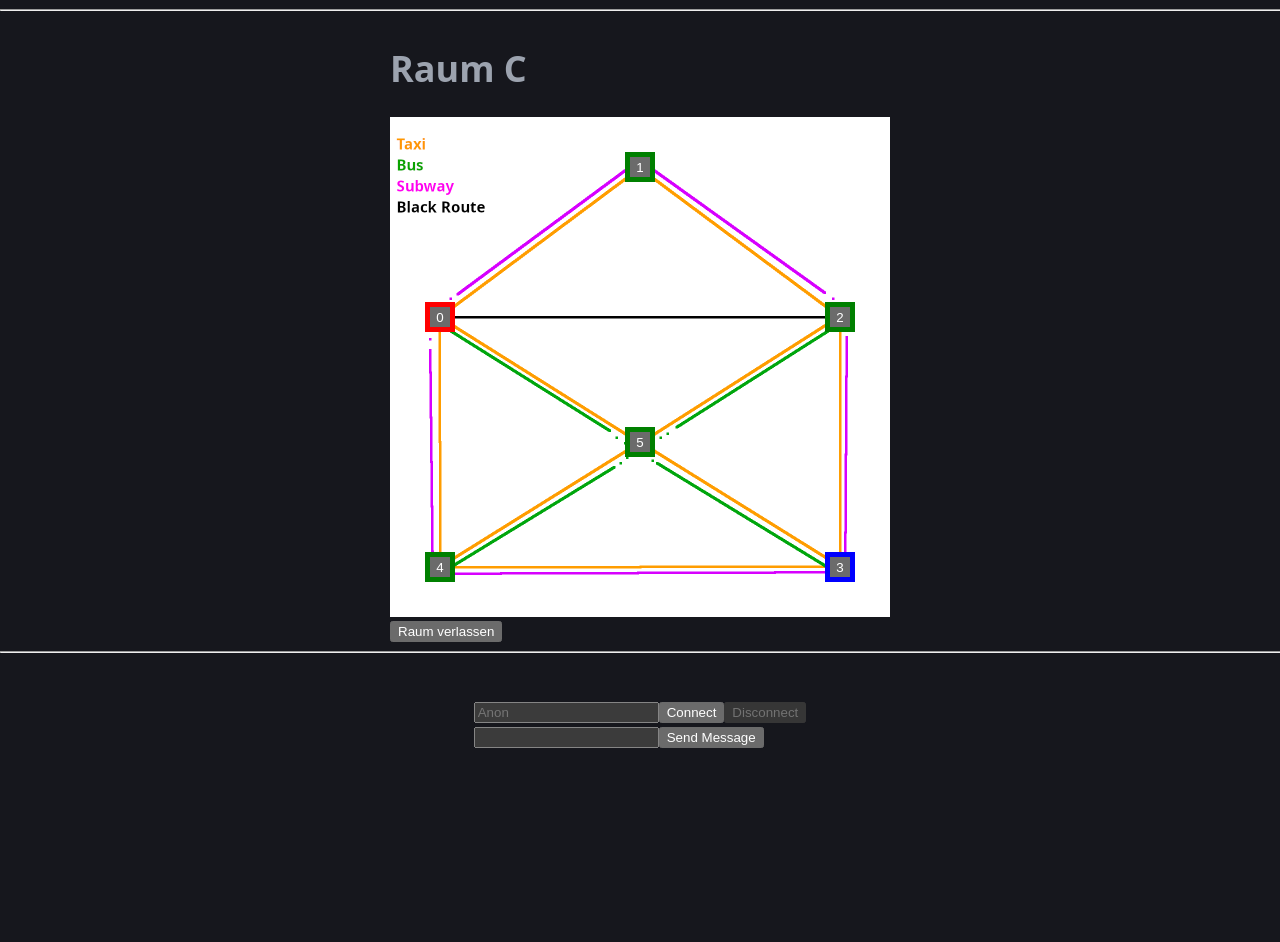
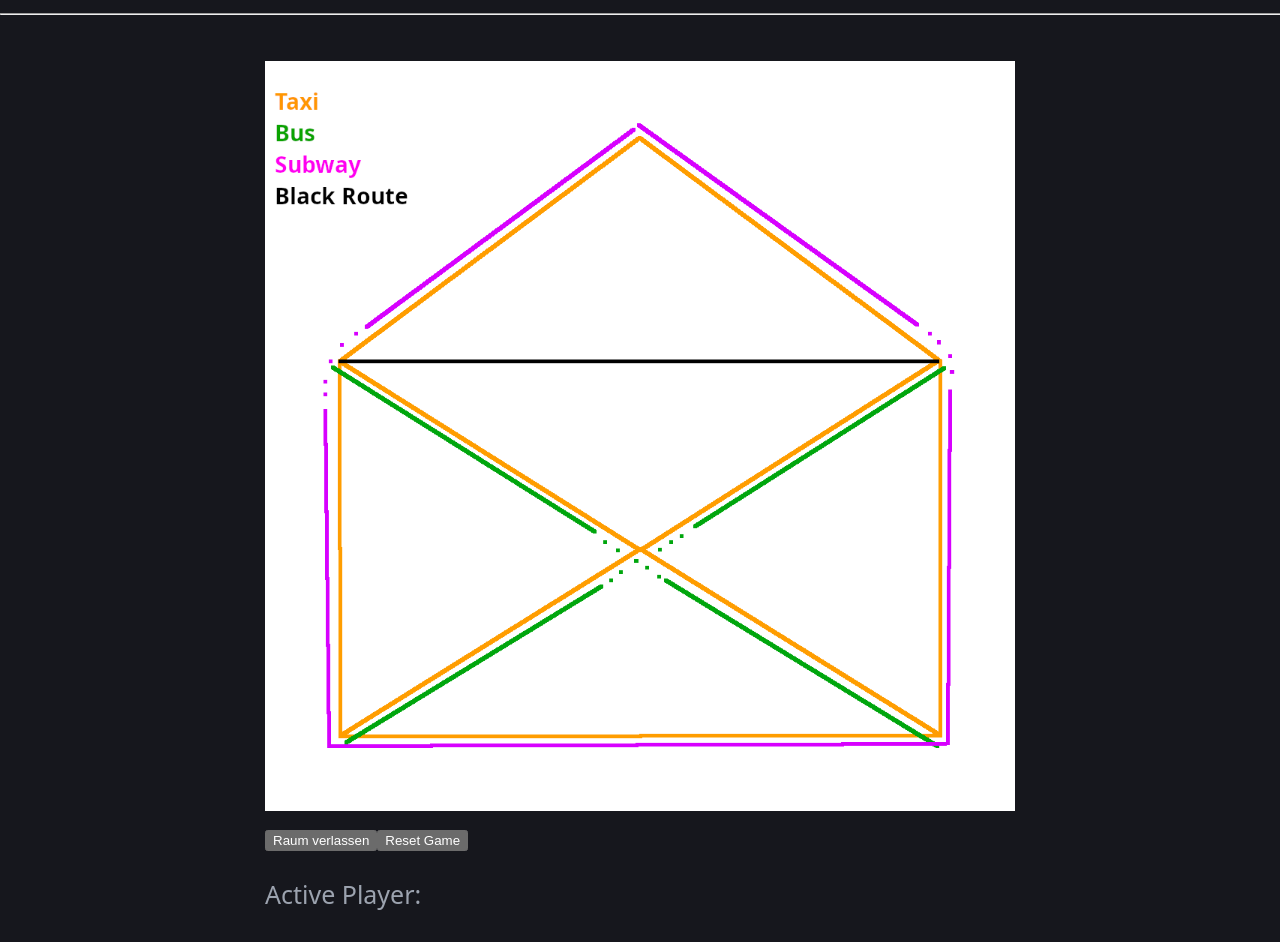
Before and after one commit to ArrowMaxGithub/fom-projektarbeit-ws26, a React (Vite) app in the folder frontend/: page / in a window 1280 px wide. Shown: the top 942 px of the page. Before the commit the page ends 802 px from the top, so only its background shows below. Built offline with nearby package versions, Linux system fonts and the light colour scheme.

Commit message:
Local legal multiplayer

```diff
--- a/frontend/src/App.css
+++ b/frontend/src/App.css
@@ -54,30 +54,55 @@ hr {
 
 .Gameboard {
   position: relative;
-  max-width: 500px;
-  max-height: 500px;
+  width: 100%;
+  height: 100%;
 
   img {
-    width: 100%;
-    height: 100%;
+    margin: auto;
   }
 
   .MapNode {
     position: absolute;
-    width: 30px;
-    height: 30px;
+    width: 40px;
+    height: 40px;
+  }
+
+  .PlayerInfo {
+    position: absolute;
+    top: 40px;
+    left: 0;
+    display: flex;
+    flex-direction: column;
+  }
+
+  .PlayerAt {
+    font-size: 25px;
+  }
+
+  .PlayerRole {
+    font-size: 20px;
+  }
+
+  .HighlightActivePlayer {
+    color: red;
+  }
+
+  .MapNodeButton {
+    width: 100%;
+    height: 100%;
+    font-size: 30px;
   }
 
   .CurrentNode {
-    border: solid 5px blue;
+    border: solid 3px blue;
   }
 
   .LegalDstNode {
-    border: solid 5px green;
+    border: solid 3px green;
   }
 
   .IllegalDstNode {
-    border: solid 5px red;
+    border: solid 3px red;
   }
 }
 
--- a/frontend/src/components/GameNode.tsx
+++ b/frontend/src/components/GameNode.tsx
@@ -1,16 +1,32 @@
-import type { MapNode } from "../mockup";
+import { Role, RoleToLabel, type MapNode, type Player } from "../mockup";
 import { NodeState, nodeStateToClassName } from "./NodeState";
 
 type GameNodeProps = {
-    setCurrentNode: (index: number) => void;
+    makeMove: (to: number) => void;
+    foundAt: (at: number) => void;
     index: number,
-    scale: number,
+    gameover: boolean,
+    scale_x: number,
+    scale_y: number,
     node: MapNode,
     state: NodeState,
+    player_at: Player | undefined,
+    active_player: string,
 }
 
-export default function GameNode({ setCurrentNode, index, scale, node, state }: GameNodeProps) {
+export default function GameNode({ makeMove, foundAt, index, gameover, scale_x, scale_y, node, state, player_at, active_player }: GameNodeProps) {
     function handleClick(state: NodeState, index: number) {
+        if (player_at) {
+            if (player_at.role === Role.MisterX && state === NodeState.LegalDst) {
+                makeMove(index);
+                foundAt(index);
+                return;
+            } else {
+                console.log(`Node ${index} is occupied by: ${player_at.name}`);
+                return;
+            }
+        }
+
         switch (state) {
             case NodeState.Current:
                 console.log(`Node ${index} is already the current node`);
@@ -21,11 +37,16 @@ export default function GameNode({ setCurrentNode, index, scale, node, state }:
                 break;
 
             case NodeState.LegalDst:
-                console.log(`Node ${index} clicked`);
-                setCurrentNode(index);
+                makeMove(index);
                 break;
         }
     }
 
-    return <button className={"MapNode " + nodeStateToClassName(state)} key={index} style={{ left: node.position_x * scale - 15, top: node.position_y * scale - 15 }} onClick={() => handleClick(state, index)}>{index}</button>
+    return <div className="MapNode" style={{ left: node.position_x * scale_x - 20, top: node.position_y * scale_y - 20 }}>
+        <button className={"MapNodeButton " + nodeStateToClassName(state)} disabled={gameover} key={index} onClick={() => handleClick(state, index)}>{index}</button>
+        <div className={active_player === player_at?.name ? "PlayerInfo HighlightActivePlayer" : "PlayerInfo"}>
+            <span className="PlayerAt">{player_at?.name}</span>
+            <span className="PlayerRole">{RoleToLabel(player_at?.role)}</span>
+        </div>
+    </div>
 }
--- a/frontend/src/components/InGame.tsx
+++ b/frontend/src/components/InGame.tsx
@@ -1,6 +1,6 @@
-import { useEffect, useState } from 'react'
+import { useRef, useEffect, useState } from 'react'
 import type { Socket } from "socket.io-client";
-import { mockup_active_gamestate, Role, type GameState } from "../mockup.tsx";
+import { mockup_active_gamestate, Role, type Connection, type GameState, type Player } from "../mockup.tsx";
 import GameNode from './GameNode.tsx';
 import { NodeState } from './NodeState.tsx';
 
@@ -12,15 +12,17 @@ type InGameProps = {
 
 
 export default function InGame({ active, socket, handleRoomLeave }: InGameProps) {
-    const [gamestate, setGameState] = useState<GameState>(mockup_active_gamestate(Role.Detective));
-
-    const [nodeStates, setNodeStates] = useState<NodeState[]>(getNodeStates());
+    const ingameRef = useRef<HTMLDivElement>(null);
+    const [gameover, setGameOver] = useState<boolean>(false);
+    const [gamestate, setGameState] = useState<GameState | null>(null);
+    const [nodeStates, setNodeStates] = useState<NodeState[]>([]);
+    const [viewport, setViewport] = useState<number>(750);
 
     useEffect(() => {
         function onGameState(new_gamestate: GameState) {
             console.log(`Gamestate update: ${new_gamestate}`);
             setGameState(new_gamestate);
-            setNodeStates(getNodeStates());
+            updateNodeStates(new_gamestate);
         }
 
         socket.on('gamestate', onGameState);
@@ -30,55 +32,202 @@ export default function InGame({ active, socket, handleRoomLeave }: InGameProps)
         };
     }, []);
 
+    useEffect(() => {
+        const ingame = ingameRef.current;
+
+        if (ingame) {
+            ingame.addEventListener('wheel', handleWheel, { passive: false });
+        }
+
+        return () => {
+            if (ingame) {
+                ingame.removeEventListener('wheel', handleWheel);
+            }
+        };
+
+    }, [viewport]);
+
     if (!active) {
         return null;
     }
 
-    const scale = 500 / 1000;
+    const scale_x = viewport / (gamestate?.info.map_dimensions[0] ?? viewport);
+    const scale_y = viewport / (gamestate?.info.map_dimensions[1] ?? viewport);
 
-    function getNodeStates() {
-        const current_node = gamestate.players[0].current_node;
-        const new_node_states: NodeState[] = gamestate.nodes.map((node, _index) => {
-            if (gamestate.players[0].current_node === null) {
-                return NodeState.IllegalDst;
+    function updateNodeStates(new_gamestate: GameState) {
+        const active_player = getActivePlayer(new_gamestate);
+        if (!active_player) {
+            return;
+        }
+
+        const current_node = active_player.current_node;
+        const player_positions = new_gamestate.players.map(player => player.current_node);
+        const misterX_pos = new_gamestate.players.find(player => player.role === Role.MisterX)?.current_node;
+
+        console.log(`Connections for ${active_player.name}`);
+        const new_node_states: NodeState[] = new_gamestate.nodes.map((node, _index) => {
+            if (current_node === null) {
+                return NodeState.IllegalDst; // Spectators have no valid target nodes
             }
 
             if (node.index === current_node) {
                 return NodeState.Current;
             }
 
-            const targets = gamestate.connections
-                .filter((conn) => conn.from === current_node || conn.to === current_node)
-                .map((conn) => { if (conn.from === current_node) { return conn.to } else { return conn.from } });
+            const conn = getConnection(new_gamestate, current_node, node.index);
+
+            if (!conn) {
+                return NodeState.IllegalDst;
+            }
+
+            const hasTicket = active_player.tickets[conn.vehicle].count > 0;
+            if (!hasTicket) {
+                return NodeState.IllegalDst;
+            }
+
+            const occupied = player_positions.includes(node.index);
+            const isMisterXPos = misterX_pos === node.index;
 
             let state: NodeState;
-            if (targets.includes(node.index)) { state = NodeState.LegalDst } else { state = NodeState.IllegalDst }
+            if ((!occupied && conn) || (isMisterXPos && conn)) { state = NodeState.LegalDst } else { state = NodeState.IllegalDst }
+
+            if (state === NodeState.LegalDst) {
+                console.log(`From ${current_node} to ${node.index} via ${conn ? new_gamestate.vehicles[conn.vehicle].name : "None"}`);
+            }
 
             return state;
         });
 
-        return new_node_states;
+        setNodeStates(new_node_states);
     }
 
-    function setCurrentNode(index: number) {
-        console.log("Move to ", index);
+    function makeMove(to: number) {
+        if (!gamestate) {
+            return;
+        }
 
         let new_gamestate: GameState = gamestate;
-        new_gamestate.players[0].current_node = index;
+
+        const active_player_name = getActivePlayer(gamestate)?.name;
+        const active_player_index = getActivePlayerIndex(new_gamestate);
+
+        const from = new_gamestate.players[active_player_index].current_node;
+        if (from === null) {
+            return;
+        }
+
+        const conn = getConnection(new_gamestate, from, to);
+        if (!conn) {
+            console.error(`Invalid move from ${from} to ${to}`);
+            return;
+        }
+
+        console.log(`${active_player_name} moves to ${to} via ${new_gamestate.vehicles[conn.vehicle].name}`);
+        new_gamestate.players[active_player_index].tickets[conn.vehicle].count -= 1;
+        new_gamestate.players[active_player_index].current_node = to;
+
+
+        setNextActivePlayer(new_gamestate);
         setGameState(new_gamestate);
-        setNodeStates(getNodeStates());
+        updateNodeStates(new_gamestate);
+    }
+
+    function foundAt(to: number) {
+        if (!gamestate) {
+            return;
+        }
+
+        console.log(`Mister X was found at ${to}`);
+        let new_gamestate: GameState = gamestate;
+        let misterX = getMisterX(new_gamestate);
+        if (!misterX) {
+            console.error("No Mister X found in players");
+            return;
+        }
+
+        misterX.current_node = null;
+
+        setNodeStates(gamestate.nodes.map(_node => NodeState.GameOver));
+        setGameState(new_gamestate);
+        setGameOver(true);
+    }
+
+    function setNextActivePlayer(new_gamestate: GameState) {
+        const active_player_index = getActivePlayerIndex(new_gamestate);
+        const next_active_player_index = (active_player_index + 1) % new_gamestate.turn_order.length;
+        new_gamestate.active_player = new_gamestate.players[next_active_player_index].name;
+        console.log();
+        console.log("New Round");
+    }
+
+    function getActivePlayerIndex(gamestate: GameState): number {
+        return gamestate.players.findIndex(player => player.name === gamestate.active_player)
+    }
+
+    function getActivePlayer(gamestate: GameState): Player | undefined {
+        return gamestate.players.find(player => player.name === gamestate.active_player)
+    }
+
+    function getPlayerAt(node_index: number): Player | undefined {
+        return gamestate?.players.find(player => player.current_node === node_index)
+    }
+
+    function getMisterX(gamestate: GameState | null): Player | undefined {
+        return gamestate?.players.find(player => player.role === Role.MisterX);
+    }
+
+    function getConnection(gamestate: GameState, from: number, to: number): Connection | undefined {
+        const connections: Connection[] = gamestate.connections
+            .filter(conn => conn.from === from || conn.to === from)
+            .map(conn => { if (conn.from === from) { return conn } else { return { from: conn.to, to: conn.from, vehicle: conn.vehicle } } });
+
+        return connections.find(conn => conn.to === to);
+    }
+
+    function handleRoomReset() {
+        console.log("Resetting room");
+
+        const new_gamestate = mockup_active_gamestate(Role.Detective);
+        setGameState(new_gamestate);
+        setGameOver(false);
+        updateNodeStates(new_gamestate);
+    }
+
+    function handleWheel(event: any) {
+        const ctrl = event.ctrlKey;
+        if (!ctrl) {
+            return;
+        }
+
+        event.preventDefault();
+        setViewport(viewport - event.deltaY * 0.1);
     }
 
     return <div className="InGame">
-        <h1>{gamestate.info.room_code}</h1>
-        <div className="Gameboard">
-            <img src="/src/assets/frontend_mockup.png" />
+        <h1>{gamestate?.info.room_code}</h1>
+        <div ref={ingameRef} className="Gameboard" >
+            <img src="/src/assets/frontend_mockup.png" width={viewport} height={viewport} />
             {
-                gamestate.nodes.map((node, index) =>
-                    <GameNode key={index} setCurrentNode={setCurrentNode} index={index} scale={scale} node={node} state={nodeStates[index]}></GameNode>
+                gamestate?.nodes.map((node, index) =>
+                    <GameNode key={index} makeMove={makeMove} foundAt={foundAt} index={index} gameover={gameover} scale_x={scale_x} scale_y={scale_y} node={node} state={nodeStates[index]} player_at={getPlayerAt(index)} active_player={gamestate.active_player}></GameNode>
                 )
             }
         </div>
         <button onClick={handleRoomLeave}>Raum verlassen</button>
+        <button onClick={handleRoomReset}>Reset Game</button>
+        <p>Active Player: {gameover ? "Game Over" : gamestate?.active_player}</p>
+        <p>Tickets:</p>
+        <ul>
+            {
+                gamestate ?
+
+                    getActivePlayer(gamestate)?.tickets.map((ticket, index) => {
+                        return <li key={index}>{gamestate.vehicles[index].name}: {ticket.count}</li>;
+                    })
+
+                    : null
+            }
+        </ul>
+        <p>Turn Order: {gamestate?.turn_order.join(" -> ")}</p>
     </div>
 }
--- a/frontend/src/components/NodeState.tsx
+++ b/frontend/src/components/NodeState.tsx
@@ -2,6 +2,7 @@ export enum NodeState {
     Current,
     LegalDst,
     IllegalDst,
+    GameOver,
 }
 
 export function nodeStateToClassName(state: NodeState): string {
@@ -16,6 +17,9 @@ export function nodeStateToClassName(state: NodeState): string {
         case NodeState.IllegalDst:
             result = "IllegalDstNode";
             break;
+        case NodeState.GameOver:
+            result = "GameOver";
+            break;
     }
     return result;
 }
--- a/frontend/src/index.css
+++ b/frontend/src/index.css
@@ -5,7 +5,7 @@
   --mono: ui-monospace, Consolas, monospace;
   --disabled-filter: grayscale(0.7) brightness(0.7);
 
-  font: 18px var(--font);
+  font: 25px var(--font);
   color-scheme: only dark;
   color: var(--text);
   background: var(--bg);
--- a/frontend/src/mockup.tsx
+++ b/frontend/src/mockup.tsx
@@ -3,6 +3,7 @@ export type GameInfo = {
     room_code: string,
     creator_name: string,
     map_name: string,
+    map_dimensions: number[],
     status: Status,
     players: number | null, // null for Phase.Ended
     current_round: number | null, // null for Phase.Open | Phase.Starting
@@ -18,26 +19,22 @@ export enum Status {
     Ended,
 }
 
-export function status_to_label(status: Status): string {
-    let label;
+export function status_to_label(status: Status | undefined): string {
     switch (status) {
         case Status.Open:
-            label = "✅ Offen"
-            break;
+            return "✅ Offen";
 
         case Status.Starting:
-            label = "⌛ Startet"
-            break;
+            return "⌛ Startet";
 
         case Status.InPlay:
-            label = "🎲 Im Spiel"
-            break;
+            return "🎲 Im Spiel";
 
         case Status.Ended:
-            label = "🏁 Beendet"
-            break;
+            return "🏁 Beendet";
     }
-    return label;
+
+    return ""
 }
 
 export enum Phase {
@@ -49,6 +46,8 @@ export enum Phase {
 // State of an active game, transmitted as response to on_enter
 export interface GameState {
     info: GameInfo,
+    active_player: string,
+    turn_order: string[],
     players: Player[], // Players with their respective role, tickets and nodes; Index 0: Me
     nodes: MapNode[], // All nodes which make up the map
     connections: Connection[], // Connections between nodes
@@ -69,6 +68,21 @@ export enum Role {
     Spectator,
 }
 
+export function RoleToLabel(role: Role | undefined): string {
+    switch (role) {
+        case Role.MisterX:
+            return "Mister X";
+
+        case Role.Detective:
+            return "Detective";
+
+        case Role.Spectator:
+            return "Spectator";
+    }
+
+    return ""
+}
+
 export interface MapNode {
     index: number,
     position_x: number,
@@ -86,7 +100,6 @@ export interface Vehicle {
 }
 
 export interface Ticket {
-    vehicle: number,
     count: number,
 }
 
@@ -95,6 +108,7 @@ export function mockup_open_game(): GameInfo {
         room_code: "Raum A",
         creator_name: "Markus",
         map_name: "Berlin",
+        map_dimensions: [1000, 1000],
         status: Status.Open,
         players: 2,
         current_round: null,
@@ -111,6 +125,7 @@ export function mockup_starting_game(): GameInfo {
         room_code: "Raum B",
         creator_name: "Matthias",
         map_name: "Stuttgart",
+        map_dimensions: [1000, 1000],
         status: Status.Starting,
         players: 4,
         current_round: null,
@@ -127,6 +142,7 @@ export function mockup_inplay_game(): GameInfo {
         room_code: "Raum C",
         creator_name: "Gustav",
         map_name: "München",
+        map_dimensions: [1000, 1000],
         status: Status.InPlay,
         players: 6,
         current_round: 4,
@@ -143,6 +159,7 @@ export function mockup_ended_game(): GameInfo {
         room_code: "Raum D",
         creator_name: "Leon",
         map_name: "Düsseldorf",
+        map_dimensions: [1000, 1000],
         status: Status.Ended,
         players: null,
         current_round: 22,
@@ -163,36 +180,36 @@ export function mockup_game_lobby(): GameInfo[] {
     return [open_game, starting_game, inplay_game, ended_game];
 }
 
-export function mockup_active_gamestate(role: Role): GameState {
+export function mockup_active_gamestate(local_player_role: Role): GameState {
     const info = mockup_inplay_game();
 
     var tickets: Ticket[] = [];
     var starting_node = null;
     var current_node = null;
-    if (role == Role.Detective) {
-        tickets = [{ vehicle: 0, count: 12 }, { vehicle: 1, count: 4 }, { vehicle: 2, count: 3 }, { vehicle: 3, count: 5 }];
+    if (local_player_role == Role.Detective || local_player_role === Role.MisterX) {
+        tickets = [{ count: 12 }, { count: 4 }, { count: 3 }, { count: 5 }];
         starting_node = 3;
         current_node = 3;
     }
 
     const john: Player = {
         name: "John",
-        role,
+        role: local_player_role,
         tickets,
         starting_node,
         current_node,
     };
     const gustav: Player = {
         name: "Gustav",
-        role: Role.MisterX,
-        tickets: [{ vehicle: 0, count: 12 }, { vehicle: 1, count: 4 }, { vehicle: 2, count: 3 }, { vehicle: 3, count: 5 }],
+        role: local_player_role !== Role.MisterX ? Role.MisterX : Role.Detective,
+        tickets: [{ count: 12 }, { count: 4 }, { count: 3 }, { count: 5 }],
         starting_node: 0,
         current_node: 5,
     };
     const louis: Player = {
         name: "Louis",
         role: Role.Detective,
-        tickets: [{ vehicle: 0, count: 10 }, { vehicle: 1, count: 2 }, { vehicle: 2, count: 2 }],
+        tickets: [{ count: 10 }, { count: 2 }, { count: 2 }, { count: 0 }],
         starting_node: 3,
         current_node: 4,
     };
@@ -234,7 +251,7 @@ export function mockup_active_gamestate(role: Role): GameState {
         { from: 4, to: 5, vehicle: 0 },
 
         // Bus
-        // { from: 0, to: 3, vehicle: 1 },
+        { from: 0, to: 3, vehicle: 1 },
         { from: 2, to: 4, vehicle: 1 },
 
         // Subway
@@ -246,8 +263,19 @@ export function mockup_active_gamestate(role: Role): GameState {
         { from: 0, to: 2, vehicle: 3 },
     ];
 
+    let turn_order;
+    if (local_player_role === Role.Detective) {
+        turn_order = ["Gustav", "Louis", "John"];
+    } else if (local_player_role === Role.MisterX) {
+        turn_order = ["John", "Gustav", "Louis"];
+    } else {
+        turn_order = ["Gustav", "Louis"];
+    }
+
     const gamestate: GameState = {
         info,
+        active_player: "Gustav",
+        turn_order,
         players,
         nodes,
         vehicles,
```
